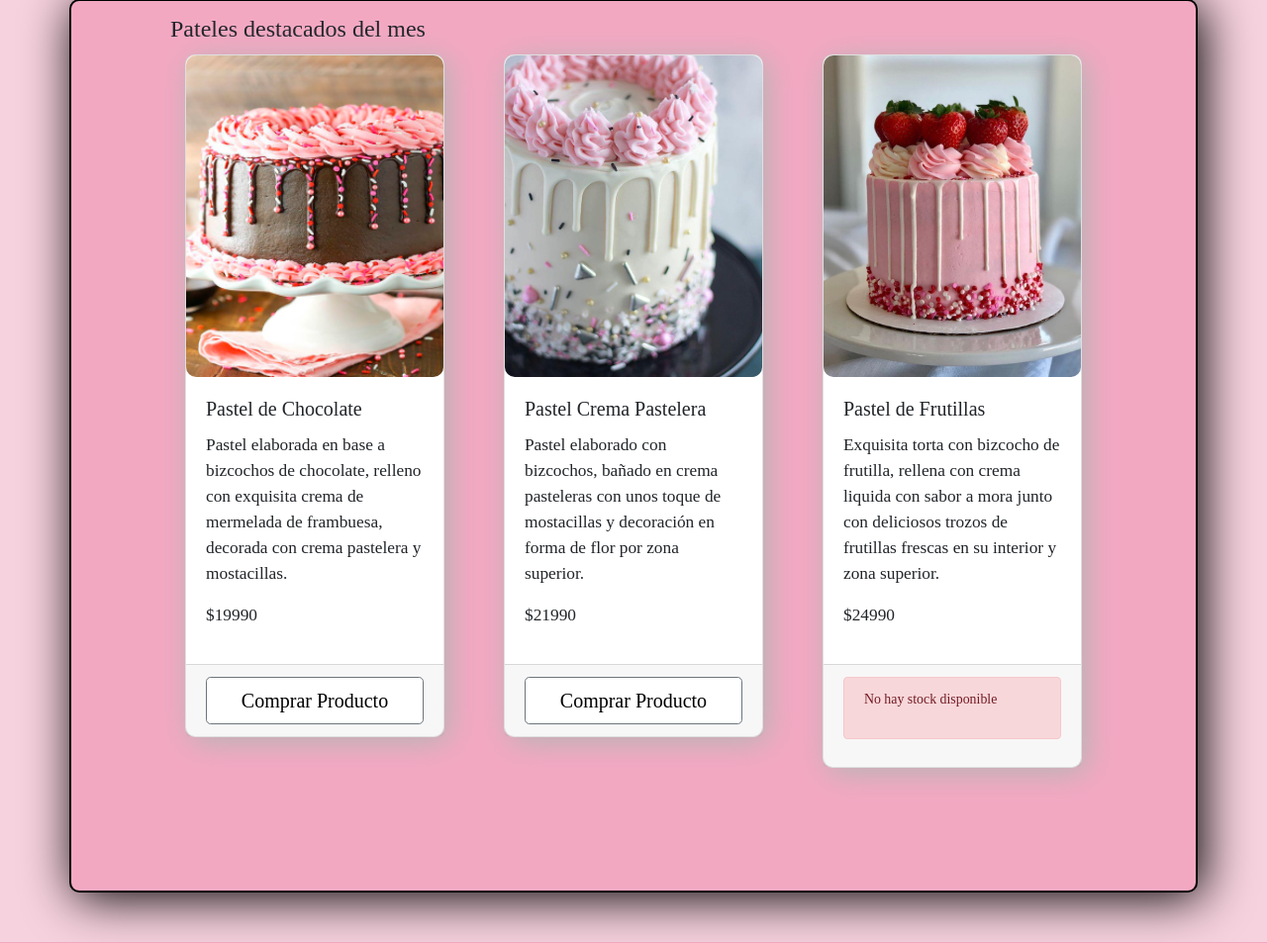
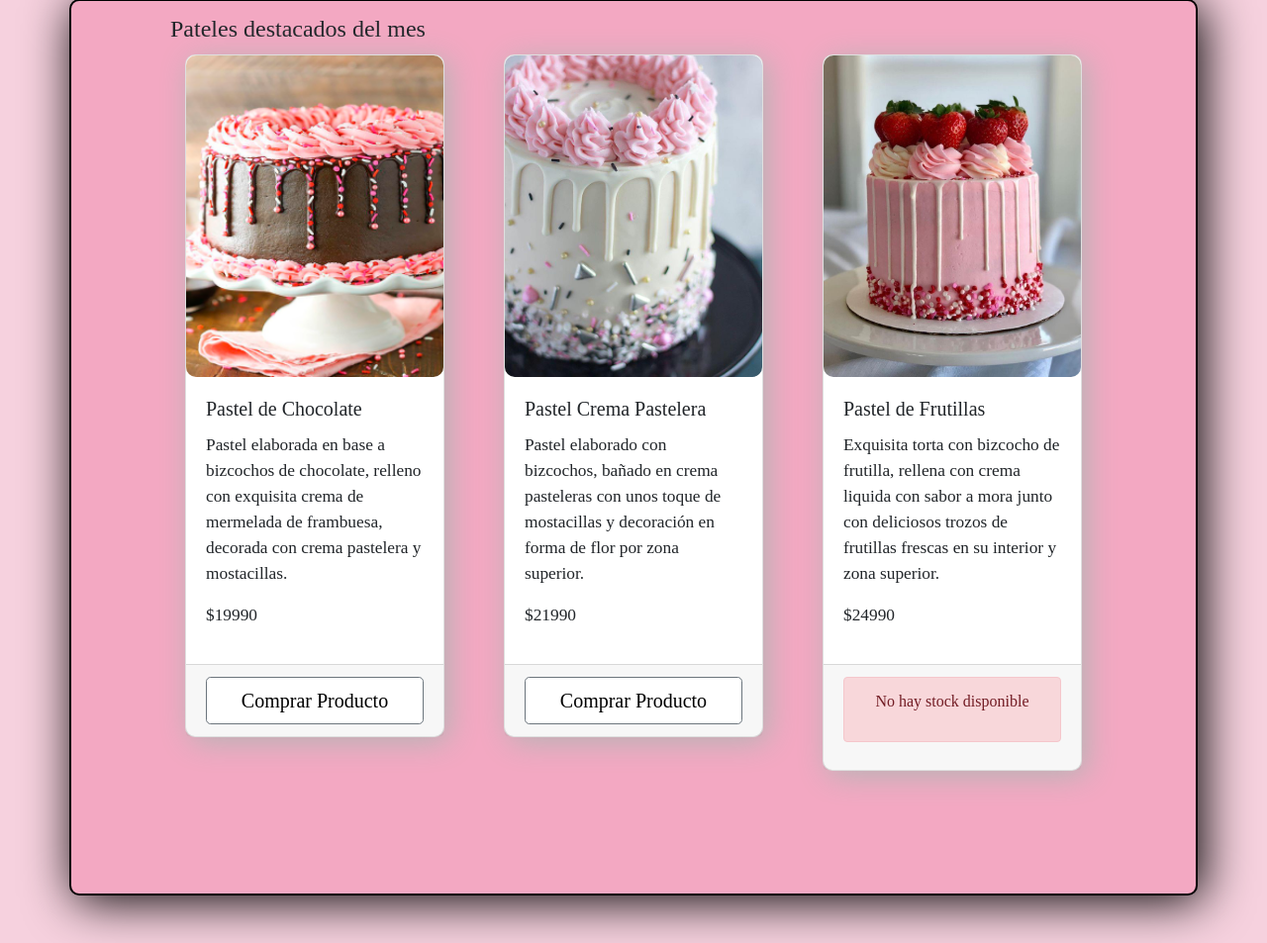
Before and after one commit to David-Valenzuela/Parcial4-CakeHouse, a Django app: page /pasteleria/ in a window 1280 px wide. Shown: the part 1089-2042 px from the top of the page at 99% size. Run offline with Django 3.2, Linux system fonts and the light colour scheme; data comes from the database, SQL or seed files in the repository; some libraries are stand-ins or nearby versions.

Commit message:
se agrego un estilo al mensaje de stock

```diff
--- a/pasteleria/static/pasteleria/css/style_menu.css
+++ b/pasteleria/static/pasteleria/css/style_menu.css
@@ -105,6 +105,10 @@ body{
     height: auto;
     width:  auto;
 }
+.n-stock{
+    text-align: center;
+    font-size: 12pt;
+}
 /*pasteles destacados del mes*/
 
 /*sub titulo*/
```
